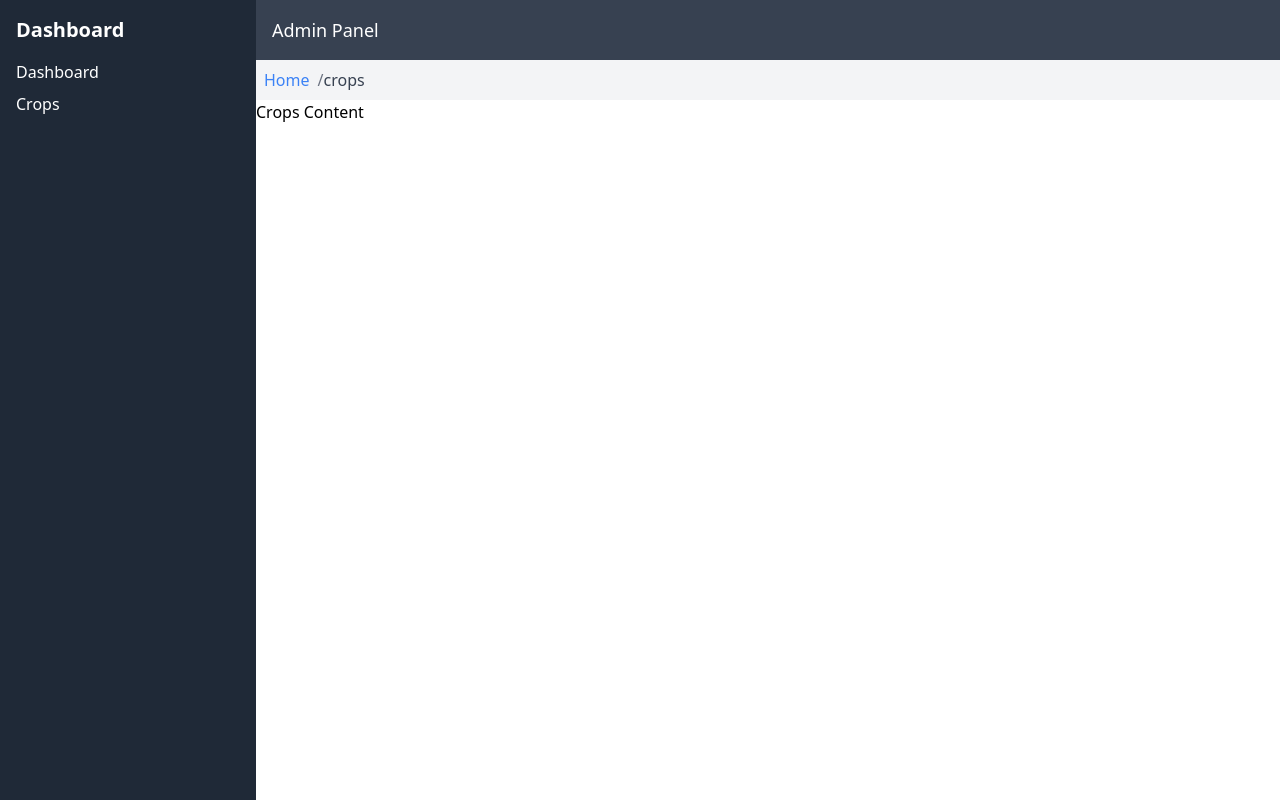
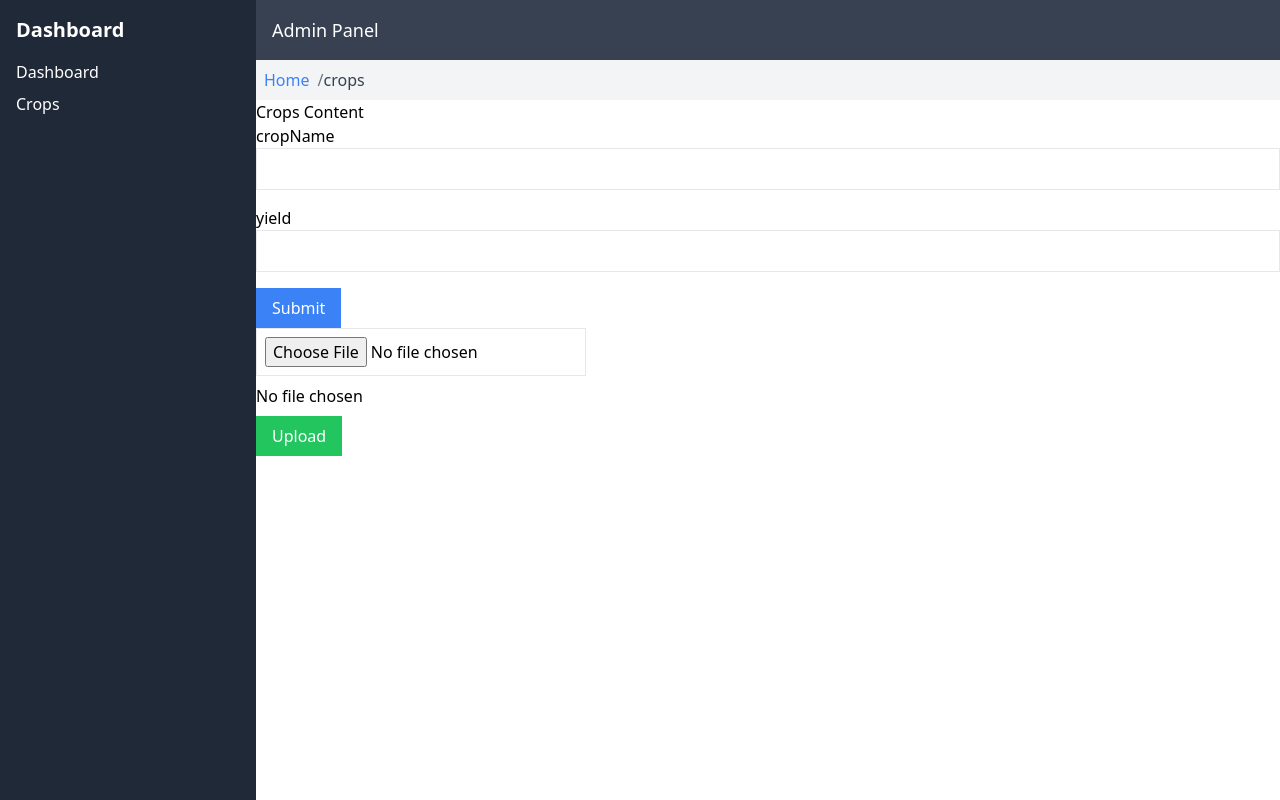
Before and after one commit to TMeghaHarsha/Unified-Full-stack-Admin-Console-for-Agricultural-Operations, a React (Create React App) app in the folder frontend/: page /crops in a window 1280 px wide. Built offline with nearby package versions, Linux system fonts and the light colour scheme; sample sign-in values are in the browser's storage.

Commit message:
Complete Week 4: Initialize repo, implement layout (sidebar, topbar, breadcrumbs, protected routes), build shared components (DataTable, FormBuilder, MediaUploader, Toast), and add environment configs

```diff
--- a/frontend/package.json
+++ b/frontend/package.json
@@ -4,6 +4,7 @@
   "private": true,
   "proxy": "http://localhost:8000",
   "dependencies": {
+    "@tanstack/react-table": "^8.21.3",
     "@testing-library/dom": "^10.4.1",
     "@testing-library/jest-dom": "^6.8.0",
     "@testing-library/react": "^16.3.0",
@@ -16,8 +17,10 @@
     "axios": "^1.11.0",
     "react": "^19.1.1",
     "react-dom": "^19.1.1",
+    "react-hook-form": "^7.62.0",
     "react-router-dom": "^7.8.2",
     "react-scripts": "^5.0.1",
+    "react-toastify": "^11.0.5",
     "typescript": "^4.9.5",
     "web-vitals": "^2.1.4"
   },
--- a/frontend/src/App.tsx
+++ b/frontend/src/App.tsx
@@ -4,10 +4,13 @@ import Layout from './components/Layout';
 import Login from './components/Login';
 import Dashboard from './components/Dashboard';
 import Crops from './components/Crops';
+import { ToastContainer } from 'react-toastify';
+import 'react-toastify/dist/ReactToastify.css';
 
 const App = () => {
   return (
     <BrowserRouter>
+      <ToastContainer /> {/* Add this line */}
       <Routes>
         <Route path="/login" element={<Login />} />
         <Route element={<Layout />}>
--- a/frontend/src/components/Crops.tsx
+++ b/frontend/src/components/Crops.tsx
@@ -1,3 +1,23 @@
-const Crops = () => <h1>Crops Content</h1>;
+import FormBuilder from './FormBuilder';
+import MediaUploader from './MediaUploader';
+
+const Crops = () => {
+  const fields = [
+    { name: 'cropName', type: 'text' },
+    { name: 'yield', type: 'number' },
+  ];
+
+  const handleSubmit = (data: any) => {
+    console.log('Form submitted:', data);
+  };
+
+  return (
+    <div>
+      <h1>Crops Content</h1>
+      <FormBuilder fields={fields} onSubmit={handleSubmit} />
+      <MediaUploader />
+    </div>
+  );
+};
 
 export default Crops;
--- a/frontend/src/components/Dashboard.tsx
+++ b/frontend/src/components/Dashboard.tsx
@@ -1,3 +1,23 @@
-const Dashboard = () => <h1>Dashboard Content</h1>;
+import DataTable from './DataTable';
+import Toast from './Toast';
+
+const Dashboard = () => {
+  const columns = [
+    { header: 'Name', accessorKey: 'name' },
+    { header: 'Value', accessorKey: 'value' },
+  ];
+  const data = [
+    { name: 'Item 1', value: 10 },
+    { name: 'Item 2', value: 20 },
+  ];
+
+  return (
+    <div>
+      <h1>Dashboard Content</h1>
+      <DataTable columns={columns} data={data} />
+      <Toast />
+    </div>
+  );
+};
 
 export default Dashboard;
--- /dev/null
+++ b/frontend/src/components/DataTable.tsx
@@ -0,0 +1,43 @@
+import {
+  useReactTable,
+  getCoreRowModel,
+  ColumnDef,
+} from '@tanstack/react-table';
+
+interface DataTableProps<TData> {
+  columns: ColumnDef<TData>[];
+  data: TData[];
+}
+
+const DataTable = <TData,>({ columns, data }: DataTableProps<TData>) => {
+  const table = useReactTable({
+    data,
+    columns,
+    getCoreRowModel: getCoreRowModel(),
+  });
+
+  return (
+    <table className="w-full border-collapse bg-white shadow-md">
+      <thead>
+        {table.getHeaderGroups().map(headerGroup => (
+          <tr key={headerGroup.id} className="bg-gray-200">
+            {headerGroup.headers.map(column => (
+              <th key={column.id} className="border p-2 text-left">{column.column.columnDef.header as string}</th>
+            ))}
+          </tr>
+        ))}
+      </thead>
+      <tbody>
+        {table.getRowModel().rows.map(row => (
+          <tr key={row.id} className="hover:bg-gray-100">
+            {row.getVisibleCells().map(cell => (
+              <td key={cell.id} className="border p-2">{String(cell.getValue())}</td>
+            ))}
+          </tr>
+        ))}
+      </tbody>
+    </table>
+  );
+};
+
+export default DataTable;
--- /dev/null
+++ b/frontend/src/components/FormBuilder.tsx
@@ -0,0 +1,35 @@
+import { useForm } from 'react-hook-form';
+
+interface Field {
+  name: string;
+  type?: string;
+}
+
+interface FormBuilderProps {
+  fields: Field[];
+  onSubmit: (data: any) => void;
+}
+
+const FormBuilder = ({ fields, onSubmit }: FormBuilderProps) => {
+  const { register, handleSubmit } = useForm();
+
+  return (
+    <form onSubmit={handleSubmit(onSubmit)} className="space-y-4">
+      {fields.map((field, index) => (
+        <div key={index}>
+          <label className="block">{field.name}</label>
+          <input
+            {...register(field.name)}
+            type={field.type || 'text'}
+            className="w-full p-2 border"
+          />
+        </div>
+      ))}
+      <button type="submit" className="px-4 py-2 bg-blue-500 text-white">
+        Submit
+      </button>
+    </form>
+  );
+};
+
+export default FormBuilder;
--- /dev/null
+++ b/frontend/src/components/MediaUploader.tsx
@@ -0,0 +1,46 @@
+import { useState } from 'react';
+import axios from 'axios';
+
+const MediaUploader = () => {
+  const [selectedFile, setSelectedFile] = useState<File | null>(null);
+  const [uploadStatus, setUploadStatus] = useState<string>('');
+
+  const handleFileChange = (e: React.ChangeEvent<HTMLInputElement>) => {
+    if (e.target.files && e.target.files[0]) {
+      setSelectedFile(e.target.files[0]);
+      setUploadStatus('File chosen');
+    }
+  };
+
+  const handleUpload = async () => {
+    if (!selectedFile) return;
+    const formData = new FormData();
+    formData.append('file', selectedFile);
+
+    try {
+      await axios.post(`${process.env.REACT_APP_API_URL}/upload`, formData, {
+        headers: { 'Content-Type': 'multipart/form-data' },
+      });
+      setUploadStatus('Upload successful');
+    } catch (error) {
+      setUploadStatus('Upload failed');
+    }
+  };
+
+  return (
+    <div className="space-y-2">
+      <input type="file" onChange={handleFileChange} className="border p-2" />
+      <p>{selectedFile ? selectedFile.name : 'No file chosen'}</p>
+      <button
+        onClick={handleUpload}
+        className="px-4 py-2 bg-green-500 text-white"
+        disabled={!selectedFile}
+      >
+        Upload
+      </button>
+      <p>{uploadStatus}</p>
+    </div>
+  );
+};
+
+export default MediaUploader;
--- /dev/null
+++ b/frontend/src/components/Toast.tsx
@@ -0,0 +1,19 @@
+import { ToastContainer, toast } from 'react-toastify';
+import 'react-toastify/dist/ReactToastify.css';
+
+const Toast = () => {
+  const showSuccess = () => {
+    toast.success('Message');
+  };
+
+  return (
+    <div>
+      <button onClick={showSuccess} className="px-4 py-2 bg-blue-500 text-white">
+        Show Toast
+      </button>
+      <ToastContainer />
+    </div>
+  );
+};
+
+export default Toast;
```
Also changed, not shown: 1 other file (tests, documents, lock files or other folders).
